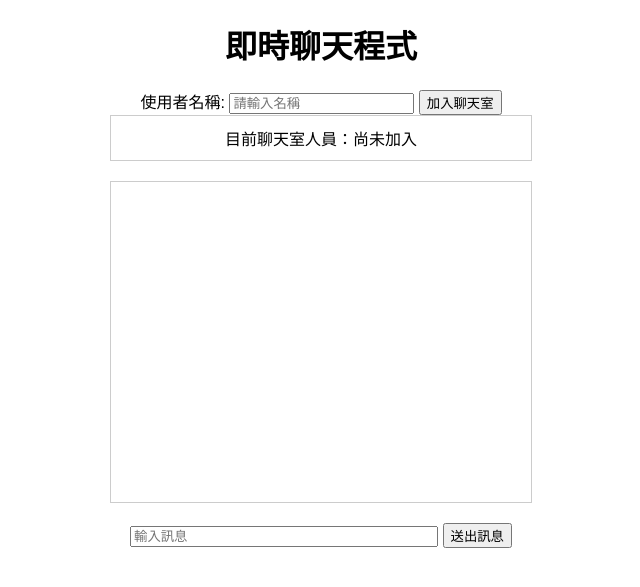
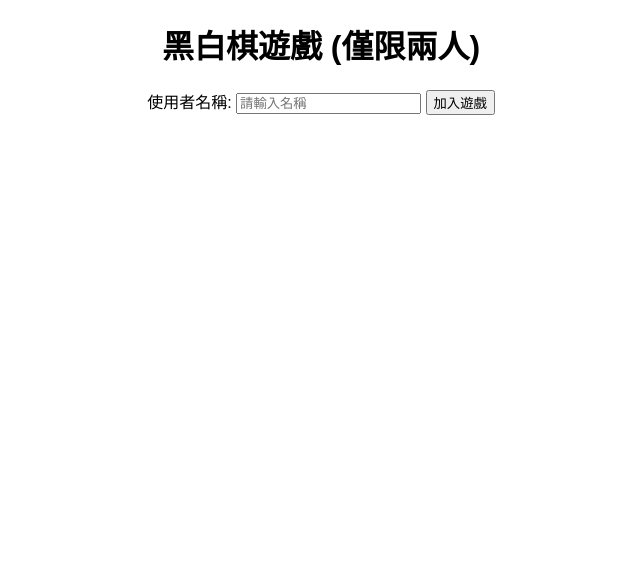
Before and after one commit to taipeihugo/5chess, a Flask app: page / in a window 1280 px wide. Shown: the top 587 px of the page, without its empty margins (319-959 px from the left). Run offline with Flask 3, Linux system fonts and the light colour scheme; some libraries are stand-ins or nearby versions.

Commit message:
Update index.html

```diff
--- a/templates/index.html
+++ b/templates/index.html
@@ -2,125 +2,132 @@
 <html>
 <head>
     <meta charset="UTF-8">
-    <title>即時聊天程式</title>
+    <title>黑白棋遊戲</title>
     <style>
-        body {
-            font-family: Arial, sans-serif;
-            text-align: center;
+        body { font-family: Arial, sans-serif; text-align: center; }
+        #gameBoard {
+            display: grid;
+            grid-template-columns: repeat(8, 50px);
+            grid-template-rows: repeat(8, 50px);
+            gap: 2px;
+            width: 416px;
+            margin: 20px auto;
         }
-        #chat {
-            width: 400px;
-            margin: 20px auto;
-            border: 1px solid #ccc;
-            padding: 10px;
-            height: 300px;
-            overflow-y: scroll;
+        .cell {
+            width: 50px; height: 50px;
+            background-color: #00A000;
+            border: 1px solid #006600;
+            cursor: pointer;
+            position: relative;
         }
-        #userList {
-            width: 400px;
-            margin: 0 auto 20px;
-            border: 1px solid #ccc;
-            padding: 10px;
+        .piece {
+            width: 40px; height: 40px;
+            border-radius: 50%;
+            position: absolute;
+            top: 5px; left: 5px;
         }
-        #messageInput {
-            width: 300px;
-        }
+        .black { background-color: black; }
+        .white { background-color: white; }
+        #messages { width: 416px; margin: 10px auto; }
     </style>
 </head>
 <body>
-    <h1>即時聊天程式</h1>
+    <h1>黑白棋遊戲 (僅限兩人)</h1>
     <div>
         <label>使用者名稱: <input type="text" id="username" placeholder="請輸入名稱"></label>
-        <button id="joinBtn">加入聊天室</button>
+        <button id="joinBtn">加入遊戲</button>
     </div>
-    <!-- 顯示聊天室使用者清單 -->
-    <div id="userList">目前聊天室人員：尚未加入</div>
-    <!-- 聊天訊息區塊 -->
-    <div id="chat"></div>
-    <div>
-        <input type="text" id="messageInput" placeholder="輸入訊息">
-        <button id="sendBtn">送出訊息</button>
-    </div>
+    <div id="messages"></div>
+    <div id="gameBoard"></div>
+    <div id="turnInfo"></div>
 
     <!-- 引入 Socket.IO 客戶端庫 -->
     <script src="https://cdnjs.cloudflare.com/ajax/libs/socket.io/4.5.1/socket.io.min.js"></script>
     <script>
         const socket = io();
-        const chatDiv = document.getElementById("chat");
-        const userListDiv = document.getElementById("userList");
         const joinBtn = document.getElementById("joinBtn");
-        const sendBtn = document.getElementById("sendBtn");
         const usernameInput = document.getElementById("username");
-        const messageInput = document.getElementById("messageInput");
+        const messagesDiv = document.getElementById("messages");
+        const boardDiv = document.getElementById("gameBoard");
+        const turnInfoDiv = document.getElementById("turnInfo");
 
-        let joined = false;
+        let myColor = "";
+        let gameStarted = false;
+        let board = [];
 
-        // 更新聊天室的人員清單
-        function updateUserList(users) {
-            if (users.length === 0) {
-                userListDiv.innerText = "目前聊天室人員：尚未加入";
-            } else {
-                userListDiv.innerText = "目前聊天室人員：" + users.join(", ");
+        function logMessage(msg) {
+            const p = document.createElement("p");
+            p.innerText = msg;
+            messagesDiv.appendChild(p);
+        }
+
+        // 渲染棋盤：根據伺服器傳來的 board (二維陣列)
+        function renderBoard() {
+            boardDiv.innerHTML = "";
+            for (let i = 0; i < 8; i++) {
+                for (let j = 0; j < 8; j++) {
+                    const cell = document.createElement("div");
+                    cell.className = "cell";
+                    cell.dataset.row = i;
+                    cell.dataset.col = j;
+                    // 若該位置有棋子，就畫出來
+                    if (board[i][j] === "B" || board[i][j] === "W") {
+                        const piece = document.createElement("div");
+                        piece.className = "piece " + (board[i][j] === "B" ? "black" : "white");
+                        cell.appendChild(piece);
+                    }
+                    // 當遊戲進行中且輪到自己下棋，點擊棋盤發送下棋請求
+                    cell.addEventListener("click", () => {
+                        if (!gameStarted) return;
+                        // 此處只提供下棋請求，伺服器將進行合法性檢查
+                        socket.emit("make_move", {
+                            row: cell.dataset.row,
+                            col: cell.dataset.col
+                        });
+                    });
+                    boardDiv.appendChild(cell);
+                }
             }
         }
 
-        // 加入聊天室
         joinBtn.addEventListener("click", () => {
             const username = usernameInput.value.trim();
-            if(username) {
-                socket.emit("join", { username: username });
-                joined = true;
-            } else {
+            if (!username) {
                 alert("請輸入使用者名稱");
+                return;
             }
+            socket.emit("join", { username: username });
         });
 
-        // 送出訊息
-        sendBtn.addEventListener("click", () => {
-            if(!joined) {
-                alert("請先加入聊天室！");
-                return;
-            }
-            const username = usernameInput.value.trim();
-            const msg = messageInput.value.trim();
-            if(msg) {
-                socket.emit("message", { username: username, msg: msg });
-                messageInput.value = "";
-            }
+        // 接收狀態訊息
+        socket.on("status", data => {
+            logMessage(data.msg);
         });
 
-        // 顯示狀態訊息
-        socket.on("status", data => {
-            const p = document.createElement("p");
-            p.innerText = data.msg;
-            p.style.color = "blue";
-            chatDiv.appendChild(p);
-            chatDiv.scrollTop = chatDiv.scrollHeight;
-            if(data.users) {
-                updateUserList(data.users);
-            }
+        // 當玩家人數滿兩人後，伺服器發出 start_game 事件
+        socket.on("start_game", data => {
+            gameStarted = true;
+            board = data.board;
+            turnInfoDiv.innerText = "目前輪到 " + data.turn + " 下棋";
+            // 設定自己顏色（依據進入先後順序，訊息中玩家順序可供參考，此範例僅顯示提示）
+            // 若你的名稱與訊息中第一位玩家相同則你為黑，否則為白 (此部分可根據實際情形自行調整)
+            // 此範例僅以當前回合提示即可
+            renderBoard();
         });
 
-        // 顯示聊天訊息
-        socket.on("message", data => {
-            const p = document.createElement("p");
-            p.innerText = data.msg;
-            chatDiv.appendChild(p);
-            chatDiv.scrollTop = chatDiv.scrollHeight;
+        // 接收每次下棋後的棋盤更新
+        socket.on("board_update", data => {
+            board = data.board;
+            turnInfoDiv.innerText = "目前輪到 " + data.turn + " 下棋";
+            renderBoard();
         });
 
-        // 更新聊天室使用者清單
-        socket.on("user_list", data => {
-            if(data.users) {
-                updateUserList(data.users);
-            }
+        socket.on("error", data => {
+            logMessage("錯誤：" + data.msg);
         });
 
-        socket.on("disconnect", () => {
-            const p = document.createElement("p");
-            p.innerText = "連線中斷，請稍後再試。";
-            p.style.color = "red";
-            chatDiv.appendChild(p);
+        socket.on("full", data => {
+            alert(data.msg);
         });
     </script>
 </body>
```
